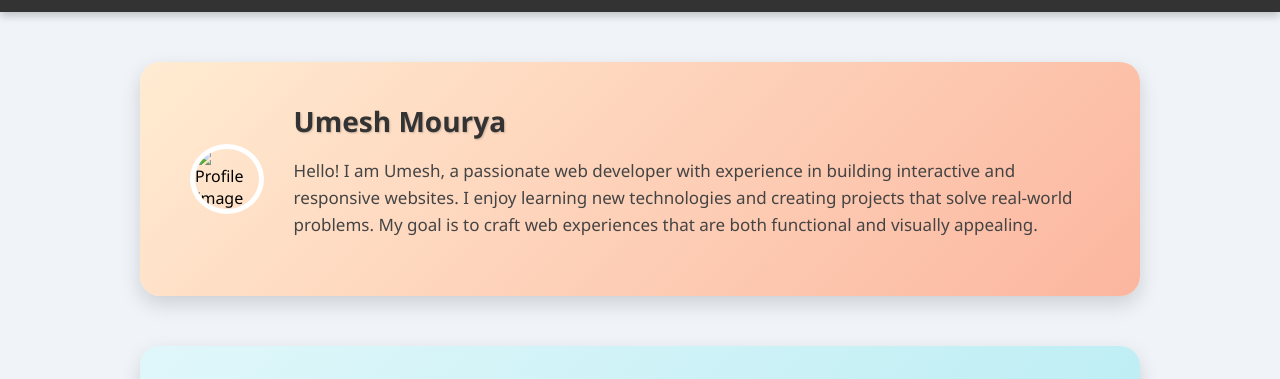
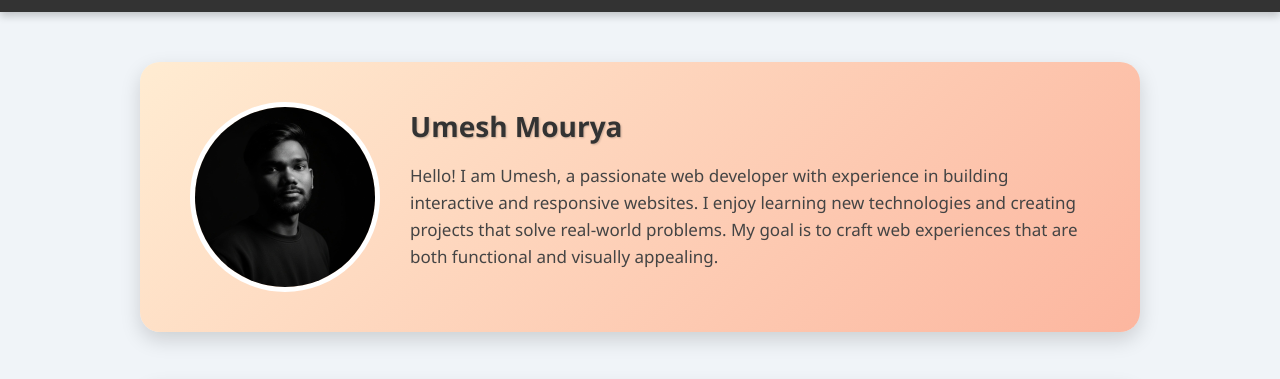
Before and after one commit to mouryaumesh052005-bit/Portfolio-page, a plain HTML site: page index.html in a window 1280 px wide. Shown: the part 51-430 px from the top of the page. Drawn offline with Linux system fonts and the light colour scheme; the site is published under a folder, as on GitHub Pages, so addresses that start at the root find nothing.

Commit message:
Update index.html

```diff
--- a/index.html
+++ b/index.html
@@ -256,7 +256,7 @@
 
 <!-- About Me Section -->
 <section id="about">
-  <img src="/Photo.jpg" alt="Profile Image">
+  <img src="Photo.jpg" alt="Profile Image">
   <div class="about-text">
     <h2>Umesh Mourya</h2>
     <p>Hello! I am Umesh, a passionate web developer with experience in building interactive and responsive websites. I enjoy learning new technologies and creating projects that solve real-world problems. My goal is to craft web experiences that are both functional and visually appealing.</p>
```
